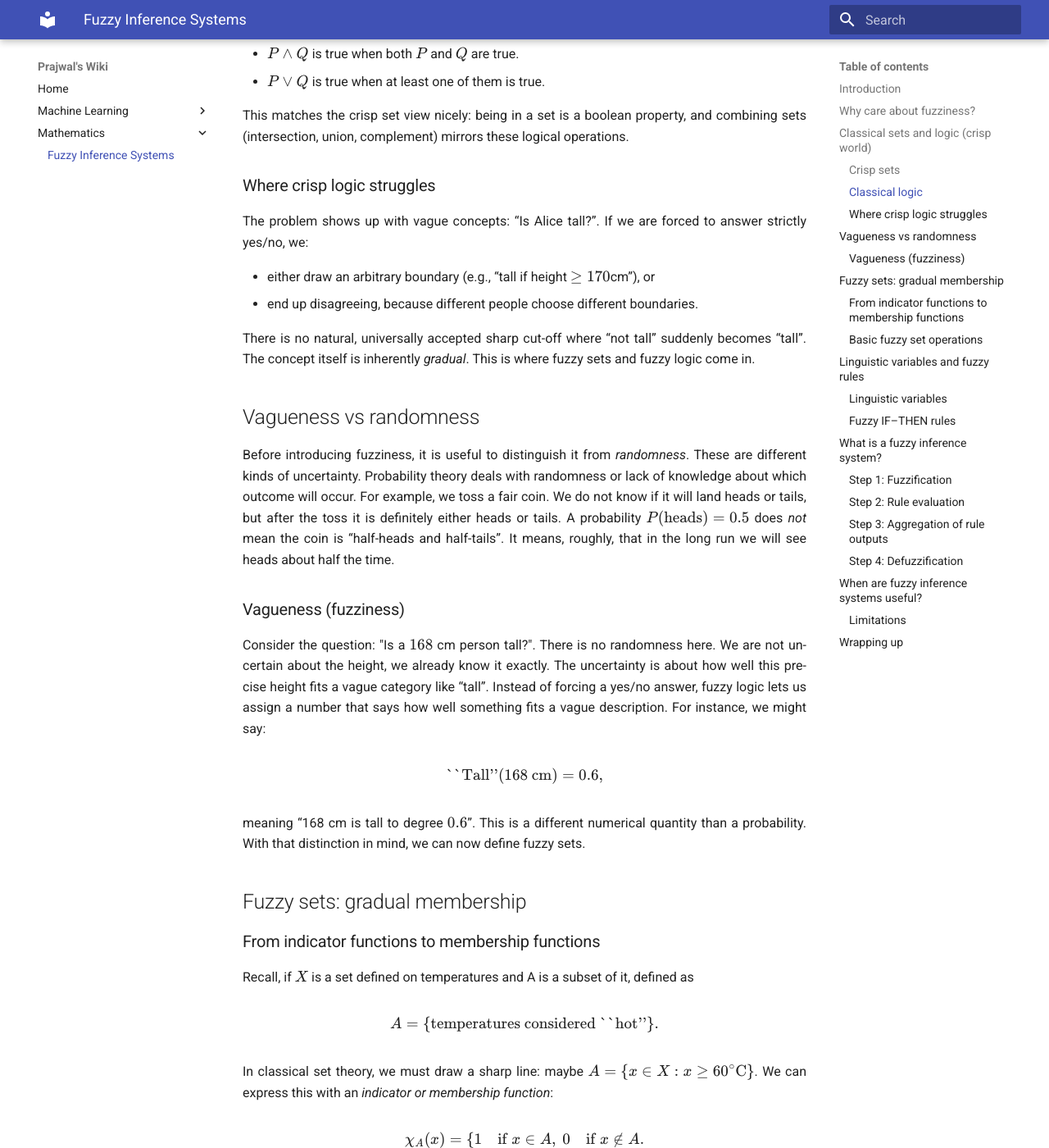
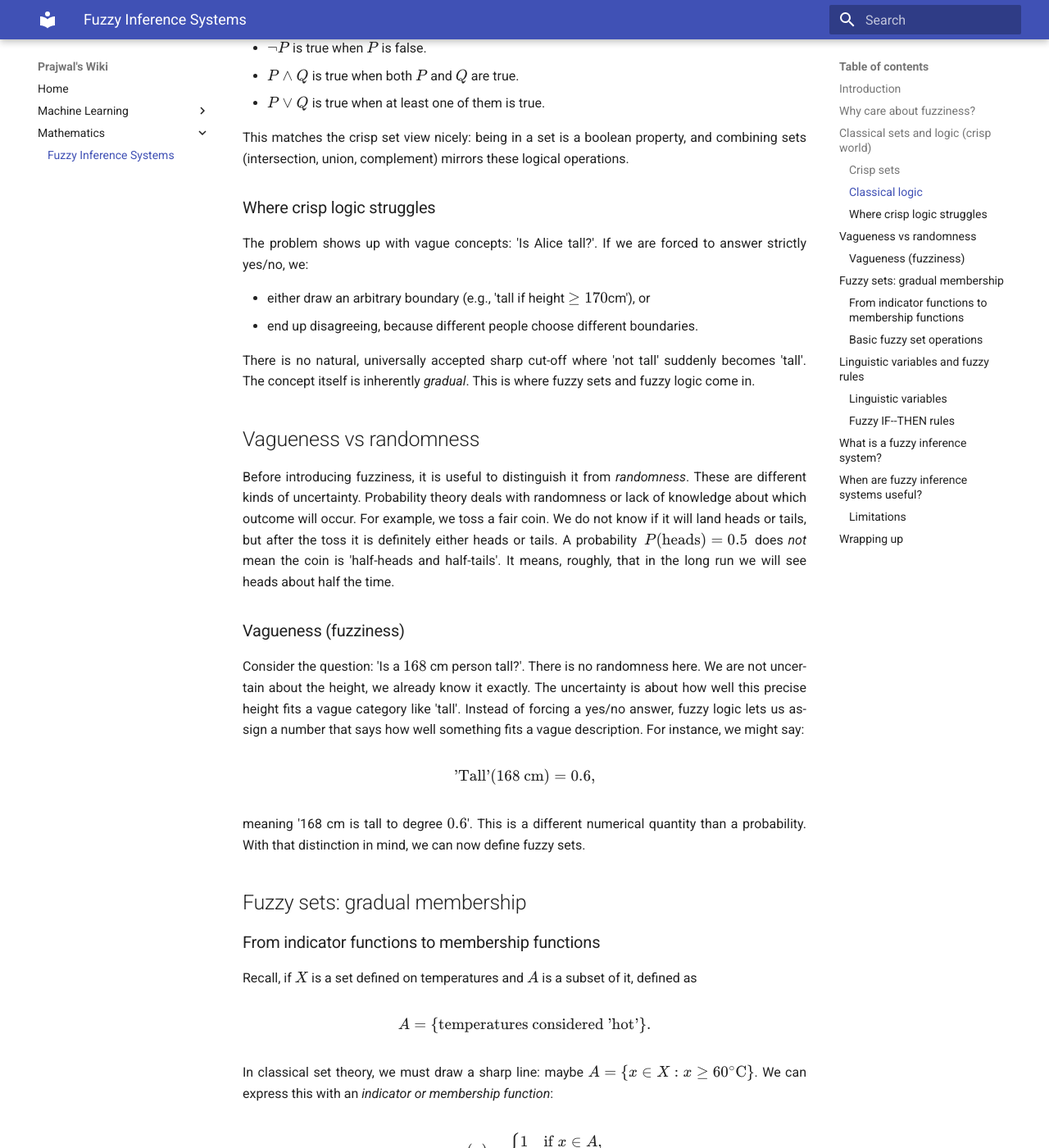
Before and after one commit to pj1911/my-wiki, an MkDocs documentation site: the page built from docs/Fuzzy Inference Systems.md, in a window 1280 px wide and 1400 px high, scrolled down 1495 px. Shown: the whole window at 82% size. Built offline with MkDocs 1.6.1 and Material for MkDocs 9.7.7, drawn with Linux system fonts in a browser that asks for light colours; some of the changed text lies outside the part shown.

Commit message:
Refine text formatting in Fuzzy Inference Systems document
Updated text formatting for consistency by replacing HTML entities with single quotes and adjusting punctuation. Enhanced clarity in the explanation of fuzzy inference systems.

```diff
--- a/docs/Fuzzy Inference Systems.md
+++ b/docs/Fuzzy Inference Systems.md
@@ -1,15 +1,15 @@
 # Fuzzy Inference Systems
 
 ## Introduction
-Fuzzy inference systems sound mysterious if we are hearing about “fuzzy” things for the first time. In reality, they are just a way to let computers handle vague, human-style reasoning like “temperature is warm” or “speed is a bit high”. This chapter builds up to fuzzy inference systems, starting with classical sets and logic, then introducing fuzzy sets, and finally showing how fuzzy rules come together into a full fuzzy inference system.
+Fuzzy inference systems sound mysterious if we are hearing about 'fuzzy' things for the first time. In reality, they are just a way to let computers handle vague, human-style reasoning like 'temperature is warm' or 'speed is a bit high'. This chapter builds up to fuzzy inference systems, starting with classical sets and logic, then introducing fuzzy sets, and finally showing how fuzzy rules come together into a full fuzzy inference system.
 
 ## Why care about fuzziness?
 
-Let us start with an everyday question: Is this coffee hot? A typical answer is not just “yes” or “no”. we might say:
+Let us start with an everyday question: Is this coffee hot? A typical answer is not just 'yes' or 'no'. we might say:
 
-- “It's lukewarm” or “It's kind of hot, but we can drink it.”
+- 'It's lukewarm' or 'It's kind of hot, but we can drink it.'
 
-Human language is full of words like *tall*, *young*, *expensive*, *close*, *fast*, etc. These are not crisp categories with sharp boundaries. Classical logic and classical sets, however, are based on sharp yes/no decisions: either \(x\) is in the set \(A\), or it is not. Fuzzy logic and fuzzy inference systems were developed to bridge this gap: they allow us to mathematically model concepts like “kind of hot” or “very tall” and use them in reasoning and control. Before we get to fuzzy stuff, let us quickly recall how classical sets and logic work, and why they struggle with vagueness.
+Human language is full of words like *tall*, *young*, *expensive*, *close*, *fast*, etc. These are not crisp categories with sharp boundaries. Classical logic and classical sets, however, are based on sharp yes/no decisions: either \(x\) is in the set \(A\), or it is not. Fuzzy logic and fuzzy inference systems were developed to bridge this gap: they allow us to mathematically model concepts like 'kind of hot' or 'very tall' and use them in reasoning and control. Before we get to fuzzy stuff, let us quickly recall how classical sets and logic work, and why they struggle with vagueness.
 
 ## Classical sets and logic (crisp world)
 
@@ -27,7 +27,7 @@
 $$
 \chi_A(x) =
 \begin{cases}
-1 & \text{if } x \in A,\
+1 & \text{if } x \in A,\\
 0 & \text{if } x \notin A.
 \end{cases}
 $$
@@ -35,10 +35,10 @@
 For example, let \(X\) be temperatures and define the set
 
 $$
-A = \{\text{temperatures considered “hot”}\}.
+A = \{\text{temperatures considered 'hot'}\}.
 $$
 
-In classical set theory, we must draw a sharp line: maybe \(\ A = \{ x \in X : x \ge 60^\circ\mathrm{C} \}\). Then:
+In classical set theory, we must draw a sharp line: maybe \(A = \{ x \in X : x \ge 60^\circ\mathrm{C} \}\). Then:
 
 $$
 \chi_A(59.9^\circ\mathrm{C}) = 0, \quad \chi_A(60^\circ\mathrm{C}) = 1.
@@ -57,35 +57,36 @@
 
 ### Where crisp logic struggles
 
-The problem shows up with vague concepts: “Is Alice tall?”. If we are forced to answer strictly yes/no, we:
+The problem shows up with vague concepts: 'Is Alice tall?'. If we are forced to answer strictly yes/no, we:
 
-- either draw an arbitrary boundary (e.g., “tall if height \(\ge 170\)cm”), or
+- either draw an arbitrary boundary (e.g., 'tall if height \(\ge 170\)cm'), or
 - end up disagreeing, because different people choose different boundaries.
 
-There is no natural, universally accepted sharp cut-off where “not tall” suddenly becomes “tall”. The concept itself is inherently *gradual*. This is where fuzzy sets and fuzzy logic come in.
+There is no natural, universally accepted sharp cut-off where 'not tall' suddenly becomes 'tall'. The concept itself is inherently *gradual*. This is where fuzzy sets and fuzzy logic come in.
 
 ## Vagueness vs randomness
 
-Before introducing fuzziness, it is useful to distinguish it from *randomness*. These are different kinds of uncertainty. Probability theory deals with randomness or lack of knowledge about which outcome will occur. For example, we toss a fair coin. We do not know if it will land heads or tails, but after the toss it is definitely either heads or tails. A probability \(P(\text{heads}) = 0.5\) does *not* mean the coin is “half-heads and half-tails”. It means, roughly, that in the long run we will see heads about half the time.
+Before introducing fuzziness, it is useful to distinguish it from *randomness*. These are different kinds of uncertainty. Probability theory deals with randomness or lack of knowledge about which outcome will occur. For example, we toss a fair coin. We do not know if it will land heads or tails, but after the toss it is definitely either heads or tails. A probability \(\,P(\text{heads}) = 0.5\,\) does *not* mean the coin is 'half-heads and half-tails'. It means, roughly, that in the long run we will see heads about half the time.
 
 ### Vagueness (fuzziness)
 
-Consider the question: "Is a \(168\) cm person tall?". There is no randomness here. We are not uncertain about the height, we already know it exactly. The uncertainty is about how well this precise height fits a vague category like “tall”. Instead of forcing a yes/no answer, fuzzy logic lets us assign a number that says how well something fits a vague description. For instance, we might say:
+Consider the question: 'Is a \(168\) cm person tall?'. There is no randomness here. We are not uncertain about the height, we already know it exactly. The uncertainty is about how well this precise height fits a vague category like 'tall'. Instead of forcing a yes/no answer, fuzzy logic lets us assign a number that says how well something fits a vague description.
+For instance, we might say:
 
 $$
-\text{``Tall''}(168\text{ cm}) = 0.6,
+\text{'Tall'}(168\text{ cm}) = 0.6,
 $$
 
-meaning “168 cm is tall to degree \(0.6\)”. This is a different numerical quantity than a probability. With that distinction in mind, we can now define fuzzy sets.
+meaning '168 cm is tall to degree \(0.6\)'. This is a different numerical quantity than a probability. With that distinction in mind, we can now define fuzzy sets.
 
 ## Fuzzy sets: gradual membership
 
 ### From indicator functions to membership functions
 
-Recall, if \(X\) is a set defined on temperatures and A is a subset of it, defined as
+Recall, if \(X\) is a set defined on temperatures and \(A\) is a subset of it, defined as
 
 $$
-A = \{\text{temperatures considered ``hot''}\}.
+A = \{\text{temperatures considered 'hot'}\}.
 $$
 
 In classical set theory, we must draw a sharp line: maybe \(A = \{ x \in X : x \ge 60^\circ\mathrm{C} \}\). We can express this with an *indicator or membership function*:
@@ -93,7 +94,7 @@
 $$
 \chi_A(x) =
 \begin{cases}
-1 & \text{if } x \in A,\
+1 & \text{if } x \in A,\\
 0 & \text{if } x \notin A.
 \end{cases}
 $$
@@ -106,27 +107,27 @@
 
 For each element \(x \in X\), the value \(\mu_A(x)\) tells us the *degree* to which \(x\) belongs to the fuzzy set \(A\):
 
-- \(\mu_A(x) = 0\) means “definitely not in \(A\)”,
-- \(\mu_A(x) = 1\) means “fully in \(A\)”,
+- \(\mu_A(x) = 0\) means 'definitely not in \(A\)',
+- \(\mu_A(x) = 1\) means 'fully in \(A\)',
 - values between \(0\) and \(1\) represent partial membership.
 
 ### Basic fuzzy set operations
 
 Given fuzzy sets \(A\) and \(B\) with membership functions \(\mu_A(x)\) and \(\mu_B(x)\), we can define operations analogous to union, intersection, and complement. One common choice is:
 
-**Complement:**
+- **Complement:**
 
 $$
 \mu_{\neg A}(x) = 1 - \mu_A(x).
 $$
 
-**Intersection (AND):**
+- **Intersection (AND):**
 
 $$
 \mu_{A \cap B}(x) = \min\big(\mu_A(x), \mu_B(x)\big).
 $$
 
-**Union (OR):**
+- **Union (OR):**
 
 $$
 \mu_{A \cup B}(x) = \max\big(\mu_A(x), \mu_B(x)\big).
@@ -134,8 +135,8 @@
 
 These are not the only possible definitions, but they are intuitive and widely used:
 
-- For “\(x\) is in both \(A\) and \(B\)”, the degree is limited by the smaller membership.
-- For “\(x\) is in \(A\) or \(B\)”, the degree is given by the larger membership.
+- For '\(x\) is in both \(A\) and \(B\)', the degree is limited by the smaller membership.
+- For '\(x\) is in \(A\) or \(B\)', the degree is given by the larger membership.
 
 So far, we have only talked about static fuzzy sets. To build fuzzy inference systems, we need to connect fuzzy sets with variables and rules.
 
@@ -151,10 +152,10 @@
 
 Each word here is not just a label, it corresponds to a fuzzy set on the underlying numeric domain. Concretely:
 
-- the *universe of discourse* is the numeric range of possible temperatures (e.g. \(0\)–\(100^\circ\mathrm{C}\)),
-- each linguistic term (“cold”, “cool”, "warm", "hot", etc.) is represented by its own fuzzy set over this range.
+- the *universe of discourse* is the numeric range of possible temperatures (e.g.\ \(0\)--\(100^\circ\mathrm{C}\)),
+- each linguistic term ('cold', 'cool', 'warm', 'hot', etc.) is represented by its own fuzzy set over this range.
 
-For example, “cold” might be modeled so that
+For example, 'cold' might be modeled so that
 
 $$
 \mu_{\text{cold}}(10^\circ\mathrm{C}) = 1,\quad
@@ -162,13 +163,13 @@
 \mu_{\text{cold}}(25^\circ\mathrm{C}) = 0,
 $$
 
-which means \(10^\circ\mathrm{C}\) is fully cold, \(15^\circ\mathrm{C}\) is “half cold”, and \(25^\circ\mathrm{C}\) is not cold at all.
+which means \(10^\circ\mathrm{C}\) is fully cold, \(15^\circ\mathrm{C}\) is 'half cold', and \(25^\circ\mathrm{C}\) is not cold at all.
 
 Thus a single numeric value, such as \(25^\circ\mathrm{C}\), can belong to several of these fuzzy sets at once, but with different degrees of membership.
 
-### Fuzzy IF–THEN rules
+### Fuzzy IF--THEN rules
 
-Now we can express knowledge in a very natural form using fuzzy sets. For instance, in a simple temperature control scenario, we might want to decide how fast a fan should run based on how warm the room feels. A human would say something like: **IF** temperature is warm **THEN** fan speed is medium. More formally, this is a fuzzy IF–THEN rule of the form:
+Now we can express knowledge in a very natural form using fuzzy sets. For instance, in a simple temperature control scenario, we might want to decide how fast a fan should run based on how warm the room feels. A human would say something like: **IF** temperature is warm **THEN** fan speed is medium. More formally, this is a fuzzy IF--THEN rule of the form:
 
 $$
 \text{IF } x \text{ is } A \text{ THEN } y \text{ is } B.
@@ -177,9 +178,9 @@
 Here:
 
 - \(x\) is an input variable (e.g., temperature),
-- \(A\) is a fuzzy set on the \(x\)-domain (e.g., “warm”),
+- \(A\) is a fuzzy set on the \(x\)-domain (e.g., 'warm'),
 - \(y\) is an output variable (e.g., fan speed),
-- \(B\) is a fuzzy set on the \(y\)-domain (e.g., “medium”).
+- \(B\) is a fuzzy set on the \(y\)-domain (e.g., 'medium').
 
 A fuzzy inference system will take a collection of such rules, combine them, and produce an output given specific inputs. To understand how, we need to look at the structure of a fuzzy inference system.
 
@@ -195,6 +196,7 @@
 We now walk through one concrete fuzzy inference system from start to finish.
 
 **Setup.**
+
 We use two inputs and one output:
 
 - Temperature \(T\) in \([0,40]\) (\(^\circ\mathrm{C}\)).
@@ -219,7 +221,7 @@
 \text{'low'}, \quad \text{'medium'}, \quad \text{'high'}.
 $$
 
-We will use the fixed input
+We will use the fixed input:
 
 $$
 T = 24^\circ\mathrm{C}, \qquad H = 55\%.
@@ -232,15 +234,15 @@
 $$
 \mu_{\text{cool}}(T) =
 \begin{cases}
-1, & T \le 18,\
-\dfrac{28 - T}{10}, & 18 < T < 28,\
+1, & T \le 18,\\
+\dfrac{28 - T}{10}, & 18 < T < 28,\\
 0, & T \ge 28,
 \end{cases}
 \qquad
 \mu_{\text{warm}}(T) =
 \begin{cases}
-0, & T \le 20,\
-\dfrac{T - 20}{10}, & 20 < T < 30,\
+0, & T \le 20,\\
+\dfrac{T - 20}{10}, & 20 < T < 30,\\
 1, & T \ge 30.
 \end{cases}
 $$
@@ -250,15 +252,15 @@
 $$
 \mu_{\text{dry}}(H) =
 \begin{cases}
-1, & H \le 40,\
-\dfrac{60 - H}{20}, & 40 < H < 60,\
+1, & H \le 40,\\
+\dfrac{60 - H}{20}, & 40 < H < 60,\\
 0, & H \ge 60,
 \end{cases}
 \qquad
 \mu_{\text{humid}}(H) =
 \begin{cases}
-0, & H \le 50,\
-\dfrac{H - 50}{30}, & 50 < H < 80,\
+0, & H \le 50,\\
+\dfrac{H - 50}{30}, & 50 < H < 80,\\
 1, & H \ge 80.
 \end{cases}
 $$
@@ -268,8 +270,8 @@
 $$
 \mu_{\text{low}}(S) =
 \begin{cases}
-\dfrac{S}{2}, & 0 < S \le 2,\
-\dfrac{4 - S}{2}, & 2 < S < 4,\
+\dfrac{S}{2}, & 0 < S \le 2,\\
+\dfrac{4 - S}{2}, & 2 < S < 4,\\
 0, & \text{otherwise},
 \end{cases}
 $$
@@ -277,8 +279,8 @@
 $$
 \mu_{\text{medium}}(S) =
 \begin{cases}
-\dfrac{S - 3}{2}, & 3 < S \le 5,\
-\dfrac{7 - S}{2}, & 5 < S < 7,\
+\dfrac{S - 3}{2}, & 3 < S \le 5,\\
+\dfrac{7 - S}{2}, & 5 < S < 7,\\
 0, & \text{otherwise},
 \end{cases}
 $$
@@ -286,13 +288,13 @@
 $$
 \mu_{\text{high}}(S) =
 \begin{cases}
-\dfrac{S - 6}{2}, & 6 < S \le 8,\
-\dfrac{10 - S}{2}, & 8 < S < 10,\
+\dfrac{S - 6}{2}, & 6 < S \le 8,\\
+\dfrac{10 - S}{2}, & 8 < S < 10,\\
 0, & \text{otherwise}.
 \end{cases}
 $$
 
-### Step 1: Fuzzification
+**Step 1: Fuzzification.**
 
 For \(T = 24\):
 
@@ -308,7 +310,7 @@
 \mu_{\text{humid}}(55) = \frac{55 - 50}{30} \approx 0.17.
 $$
 
-So the crisp input \((T,H) = (24,55)\) becomes the fuzzy description
+So the crisp input \((T,H) = (24,55)\) becomes the fuzzy description:
 
 $$
 \mu_{\text{cool}}(24) = 0.4, \quad
@@ -317,7 +319,7 @@
 \mu_{\text{humid}}(55) \approx 0.17.
 $$
 
-### Step 2: Rule evaluation
+**Step 2: Rule evaluation.**
 
 We use three rules:
 
```
Also changed, not shown: other parts of docs/Fuzzy Inference Systems.md (+88 -45 lines).
